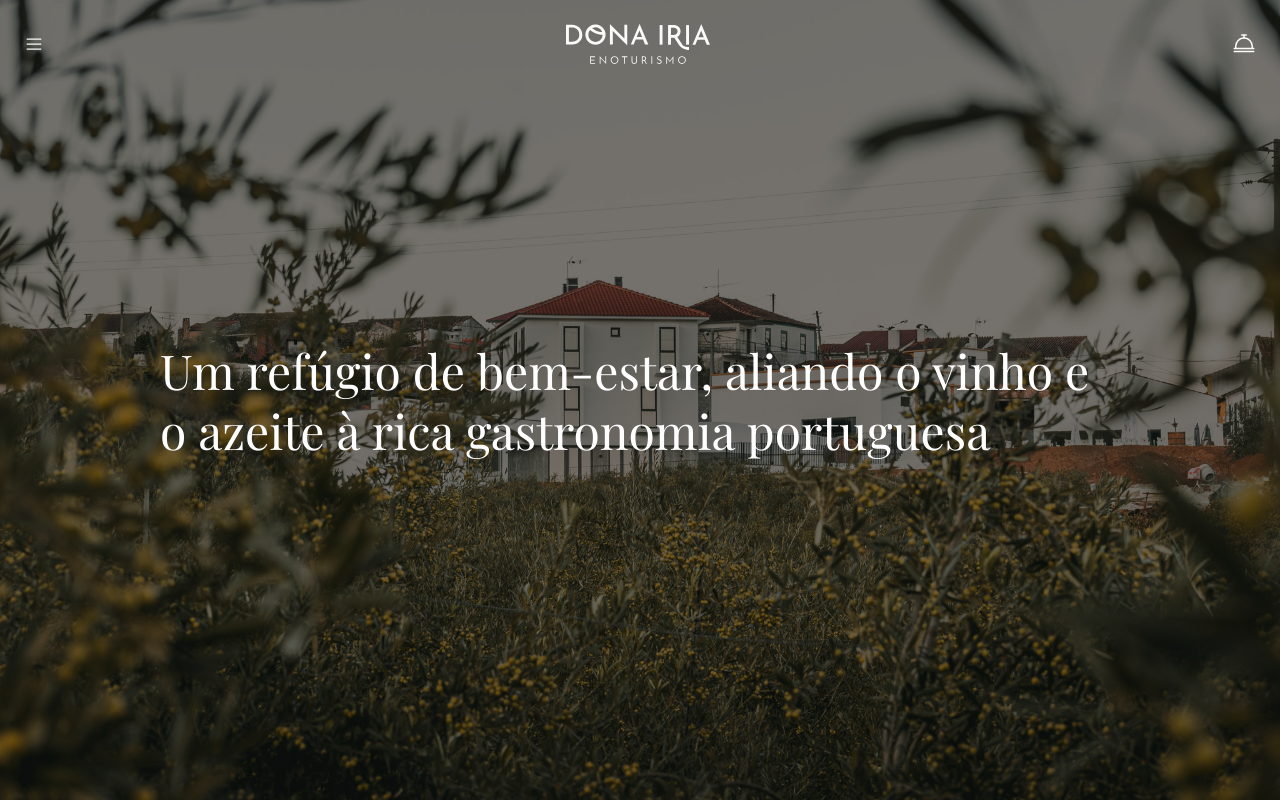
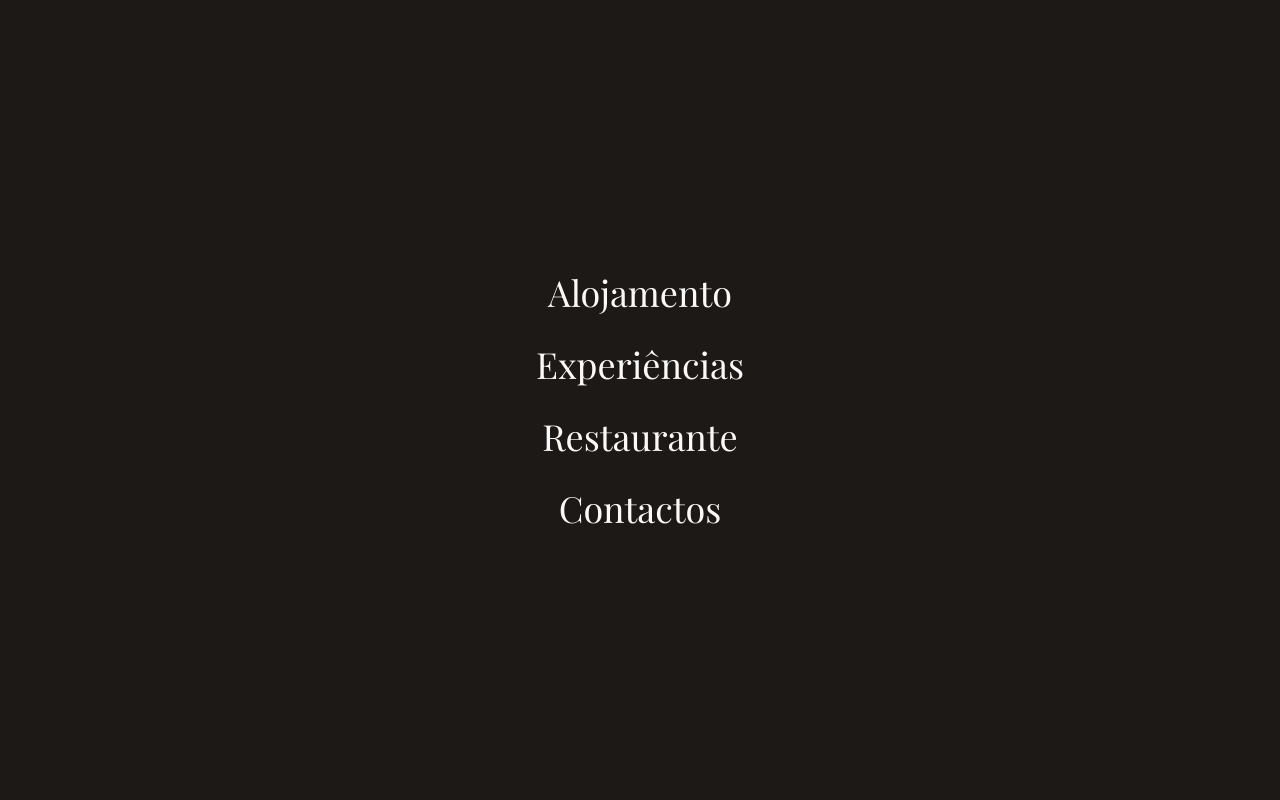
Before and after one commit to quintadonairia/quintadonairia, a Next.js app: page / in a window 1280 px wide. Both pictures are taken after a click on the icon 34 px from the left and 44 px from the top of the page. Shown: the top 800 px of the page. Built offline with nearby package versions, Linux system fonts and the light colour scheme.

Commit message:
:sparkles: Render open/close icons conditionally

```diff
--- a/components/organisms/Header.js
+++ b/components/organisms/Header.js
@@ -1,4 +1,4 @@
-import { CallBell, List } from "@phosphor-icons/react";
+import { CallBell, List, X } from "@phosphor-icons/react";
 import Link from "next/link";
 import { useEffect, useState } from "react";
 import { useTranslation } from "../../contexts/TranslationContext";
@@ -32,7 +32,19 @@ export default function Header({ handleMenuIsActive, isMenuActive }) {
         scrollDirection === "down" ? "-translate-y-full" : "translate-y-0"
       } ${background ? "bg-stone-900" : "bg-transparent"}`}
     >
-      <List className="text-light" size={20} />
+      {isMenuActive ? (
+        <X
+          className="cursor-pointer text-light"
+          onClick={handleMenuIsActive}
+          size={24}
+        />
+      ) : (
+        <List
+          className="cursor-pointer text-light"
+          onClick={handleMenuIsActive}
+          size={24}
+        />
+      )}
       <Link href="/">
         <img
           src="/graphics/donairia-wordmark-light.svg"
```
